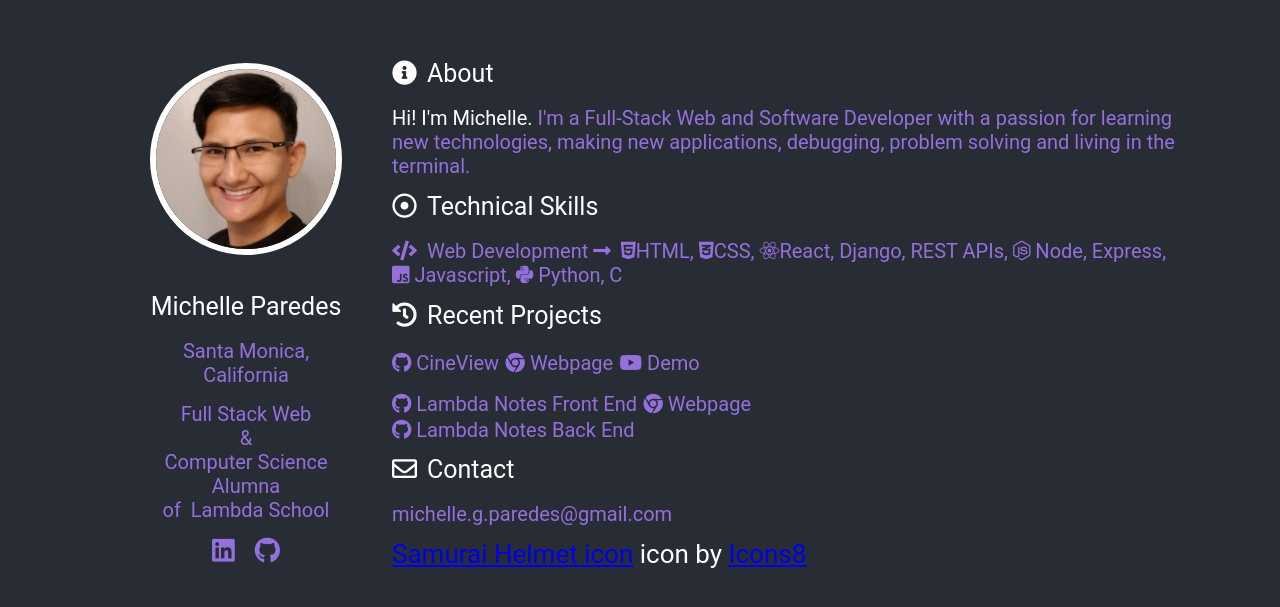
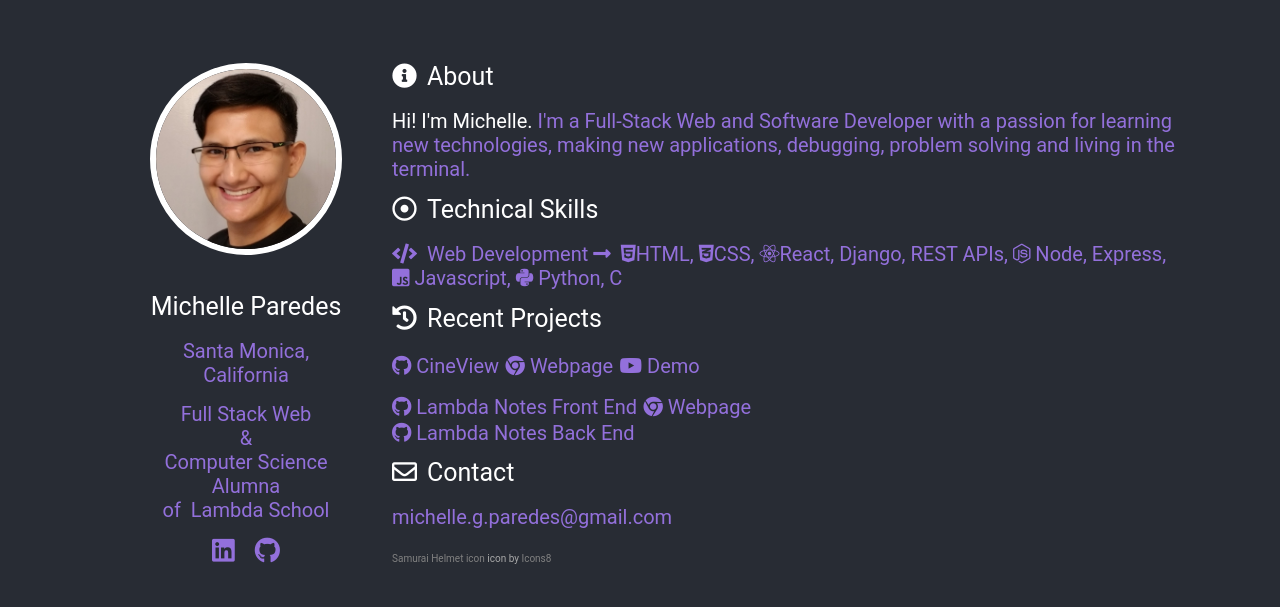
Before and after one commit to mparedes003/profile-page, a React (Create React App) app: page / in a window 1280 px wide. Shown: the part 187-794 px from the top of the page. Built offline with nearby package versions, Linux system fonts and the light colour scheme.

Commit message:
Style favicon credit links

```diff
--- a/src/App.css
+++ b/src/App.css
@@ -120,7 +120,7 @@ blockquote:before,
 blockquote:after,
 q:before,
 q:after {
-  content: "";
+  content: '';
   content: none;
 }
 table {
@@ -239,3 +239,15 @@ h3 {
 .profile-body .project {
   padding-bottom: 1.5rem;
 }
+
+.profile-body .favicon-ack {
+  margin-top: 10px;
+  font-size: 1rem;
+  color: darkgray;
+}
+
+.profile-body .favicon-ack a {
+  text-decoration: none;
+  /*color: #28b351;*/
+  color: gray;
+}
```
Also changed, not shown: 1 other file (tests, documents, lock files or other folders).
